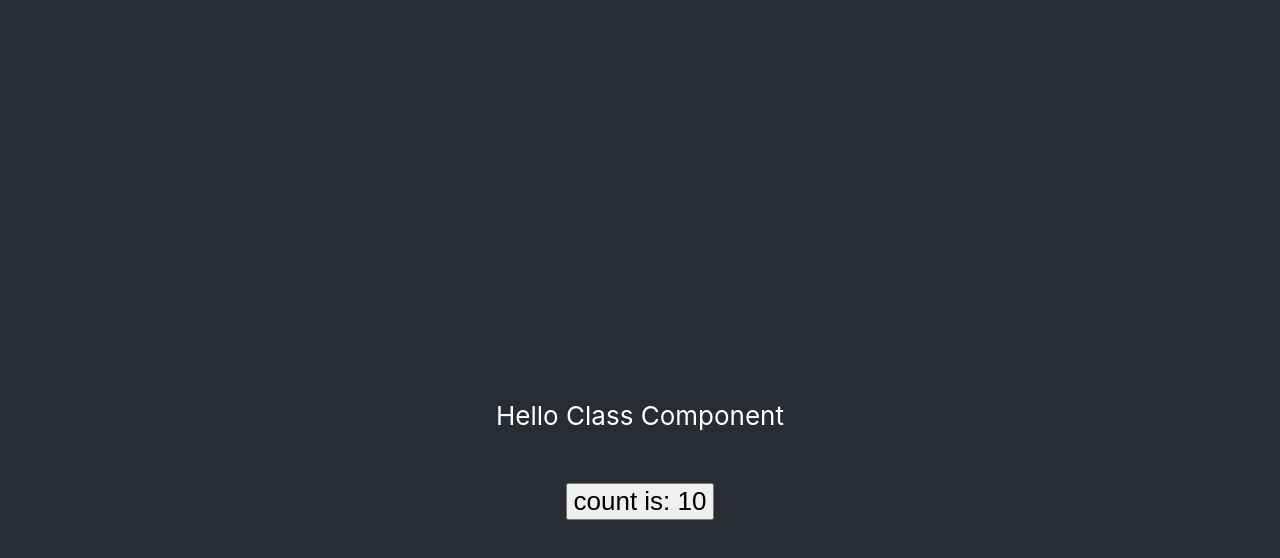
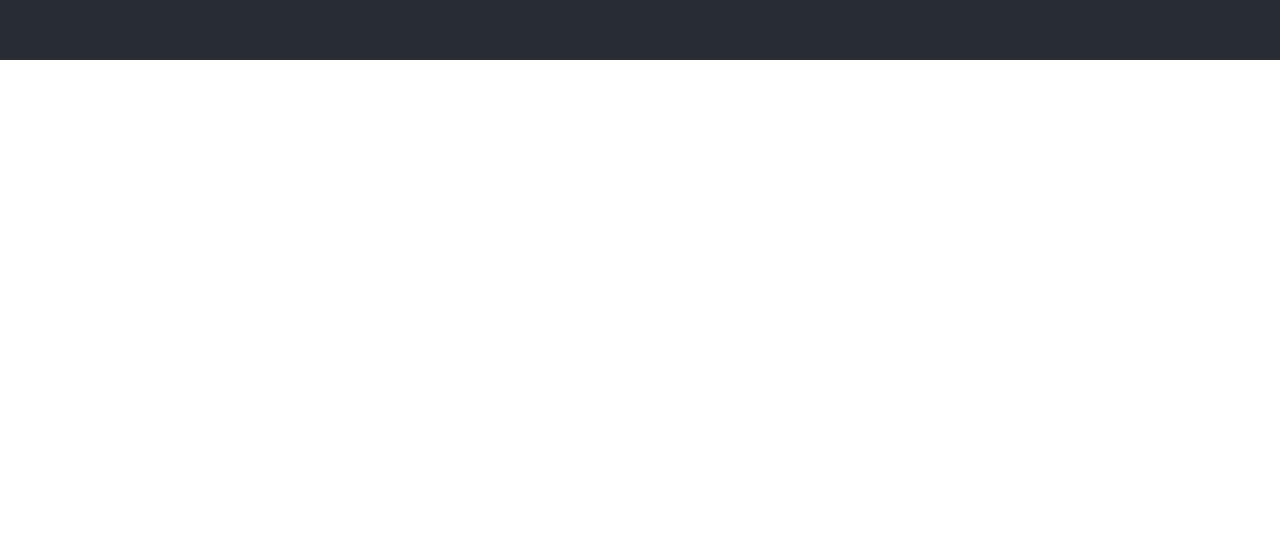
Before and after one commit to bsaisuda/training_react, a React (Vite) app: page / in a window 1280 px wide. Shown: the part 740-1298 px from the top of the page. After the commit the page ends 800 px from the top, so only its background shows below. Built offline with nearby package versions, Linux system fonts and the light colour scheme.

Commit message:
Day 1 :: demo

```diff
--- a/src/App.jsx
+++ b/src/App.jsx
@@ -1,10 +1,10 @@
-import { Component, useState } from 'react'
+import { useState } from 'react'
 import './App.css'
 
 const App = () => {
   const [count, setCount] = useState(0)
   const message = "Hello Function Component!";
-
+  console.log("Render")
   return (
     <div className="App">
       <header className="App-header">
--- a/src/main.jsx
+++ b/src/main.jsx
@@ -7,6 +7,5 @@ import './index.css'
 ReactDOM.createRoot(document.getElementById('root')).render(
   <React.StrictMode>
     <App/>
-    <AppClass />
   </React.StrictMode>
 )
```
